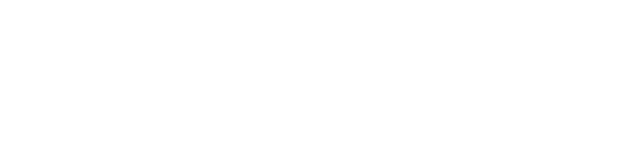
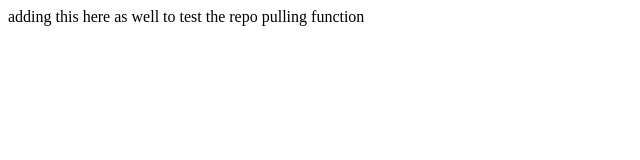
Before and after one commit to Henryandy/testgit, a plain HTML site: page index.html in a window 1280 px wide. Shown: the whole page, without its empty margins (0-640 px from the left). Drawn offline with Linux system fonts and the light colour scheme.

Commit message:
Updated index.html

```diff
--- a/index.html
+++ b/index.html
@@ -6,5 +6,6 @@
 
 <header/>
 
+  <p>adding this here as well to test the repo pulling function</p>
 
 <html/>
```
